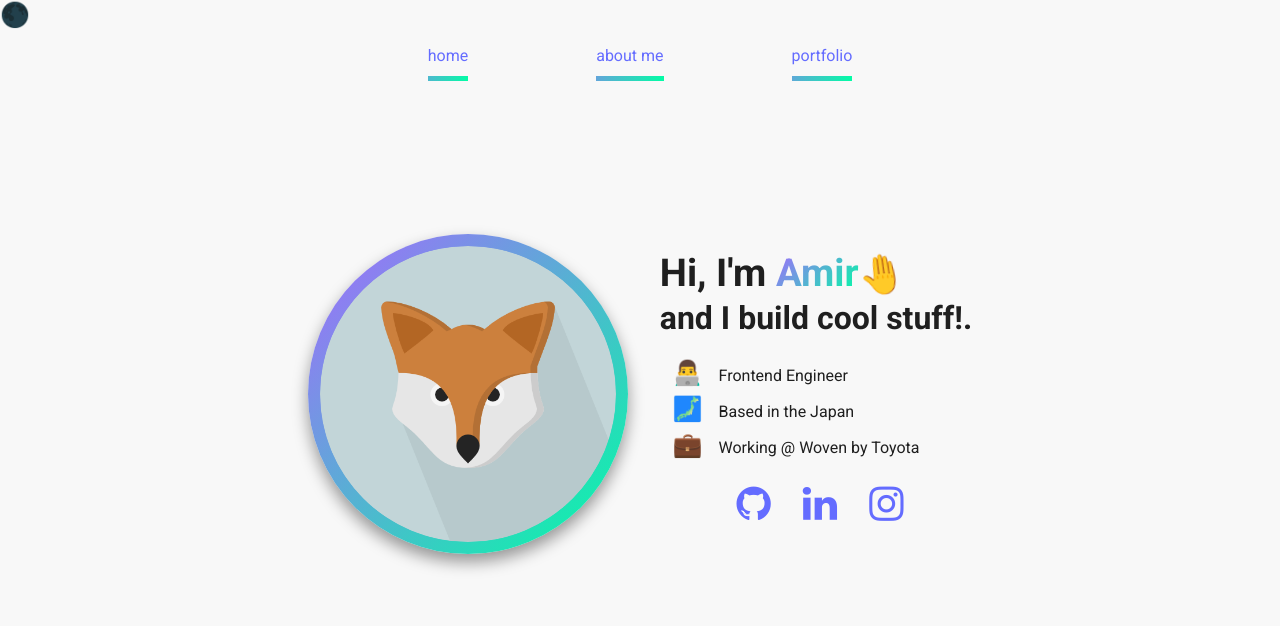
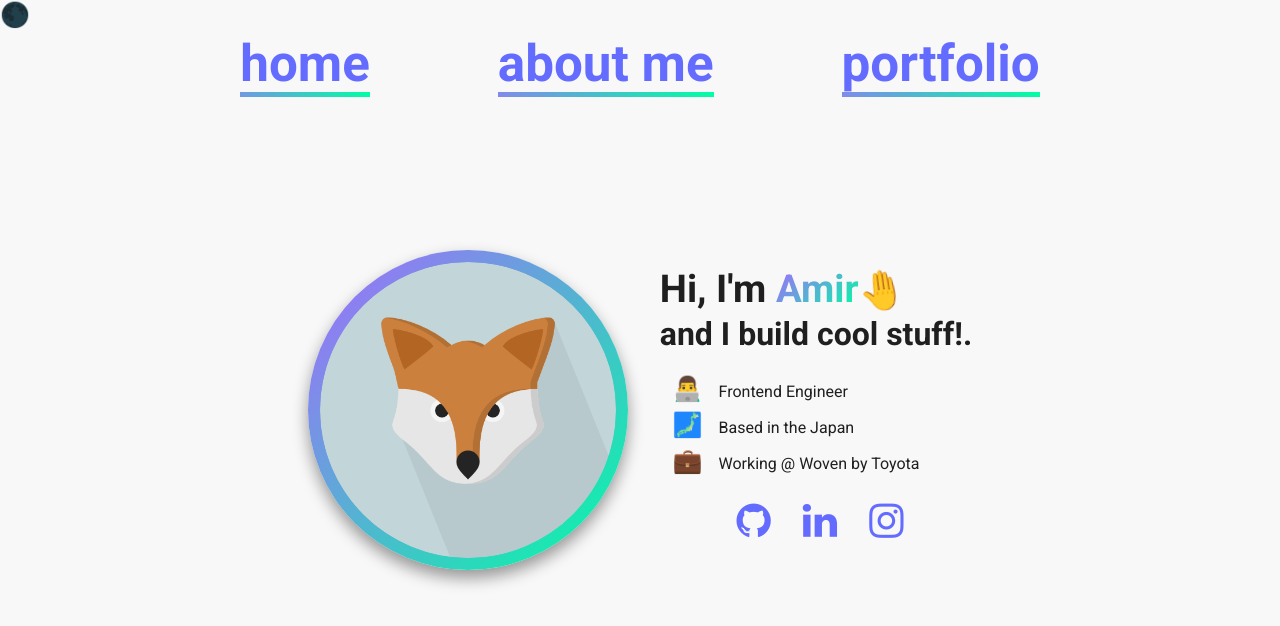
Before and after one commit to AmirFox/AmirFox.github.io, a React (Vite) app: page / in a window 1280 px wide. Shown: the top 626 px of the page. Built offline with nearby package versions, Linux system fonts and the light colour scheme.

Commit message:
fixed broken links

```diff
--- a/src/components/navBar/NavBar.tsx
+++ b/src/components/navBar/NavBar.tsx
@@ -37,8 +37,8 @@ const NavBar = (props: {darkMode: boolean, handleClick : MouseEventHandler}) =>
                     <Box key={index} component={'li'} className={Style.active}
                          sx={{borderImageSource: info.gradient}}>
                         <Link to={link.to} onClick={() => setActive(link.active)} className={Style.link}>
-                            {!link.type && <p style={{padding: '0.5rem 0'}}>{link.name}</p>}
-                            {link.type && <h1>{link.name}</h1>}
+                            {!link.name && <p style={{padding: '0.5rem 0'}}>{link.name}</p>}
+                            {link.name && <h1>{link.name}</h1>}
                         </Link>
                     </Box>
                 ))}
```
